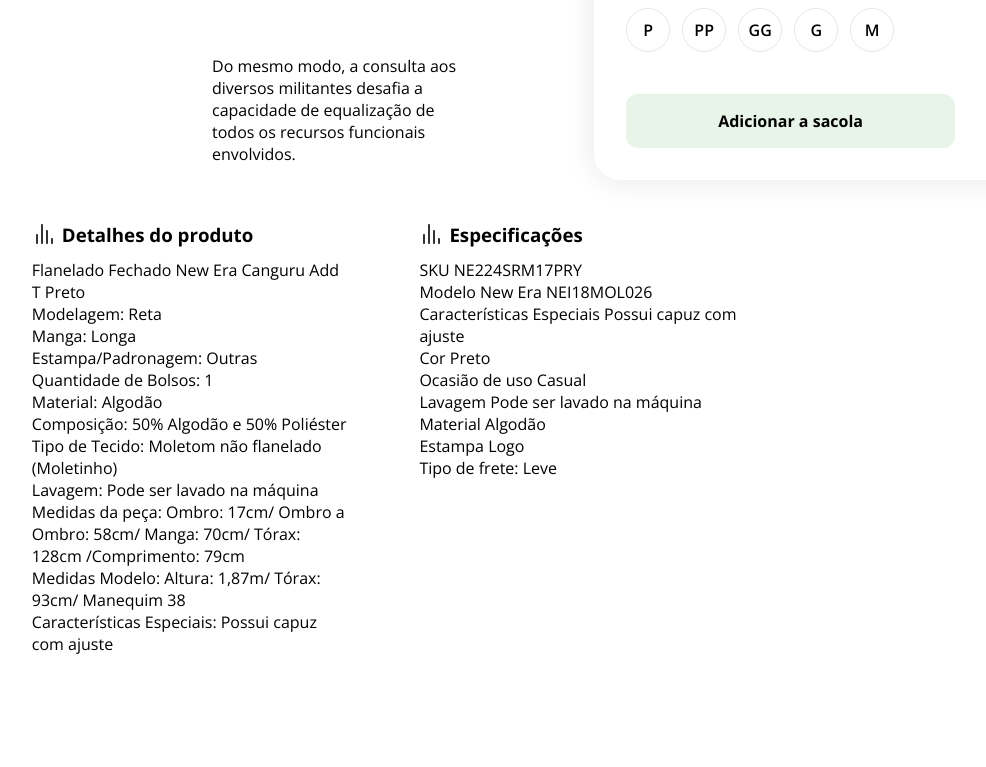
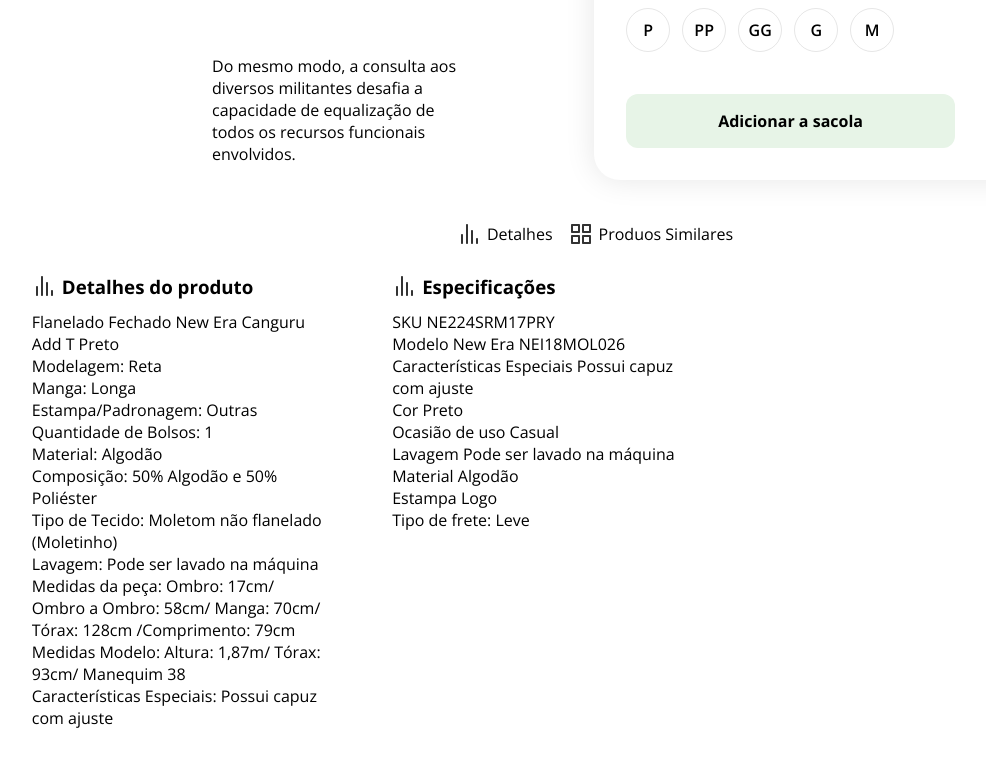
Before and after one commit to marlon307/project-respponse, a Next.js app: page /product/product.module in a window 1280 px wide. Shown: the part 734-1501 px from the top of the page, without its empty margins (45-1031 px from the left). Built offline with nearby package versions, Linux system fonts and the light colour scheme.

Commit message:
Page product detail update options

```diff
--- a/components/Cards/CardDetail/style.module.scss
+++ b/components/Cards/CardDetail/style.module.scss
@@ -1,7 +1,7 @@
 // Style Details
 .detail {
   position: relative;
-  width: 40vh;
+  width: 32ch;
   display: flex;
   flex-direction: column;
   align-items: flex-start;
--- a/pages/product/[productID].tsx
+++ b/pages/product/[productID].tsx
@@ -1,4 +1,4 @@
-import React from 'react';
+import React, { useState } from 'react';
 import BarColors from '../../components/Bars/BarColors';
 import style from './product.module.scss';
 import { options } from '../../service/colorsMock';
@@ -6,8 +6,11 @@ import BarSize from '../../components/Bars/BarSize';
 import AddBag from '../../components/Bars/AddBag';
 import DragItens from '../../components/SlideDrag/DragItens';
 import { DetailsCard, Spec } from '../../components/Cards';
+import Svg from '../../assets/Svg';
 
 function productId() {
+  const [itemdrag, setItemDrag] = useState(false);
+
   return (
     <div className={ style.product }>
       <div className={ style.slide }>
@@ -36,6 +39,28 @@ function productId() {
           <AddBag />
         </div>
       </div>
+      <div className={ style.options }>
+        <label htmlFor="detail">
+          <input
+            type="radio"
+            name="dragoption"
+            id="detail"
+            onClick={ () => setItemDrag(itemdrag) }
+          />
+          <Svg icoName="spec" />
+          Detalhes
+        </label>
+        <label htmlFor="recomendation">
+          <input
+            type="radio"
+            name="dragoption"
+            id="recomendation"
+            onClick={ () => setItemDrag(true) }
+          />
+          <Svg icoName="similar" />
+          <span>Produos Similares</span>
+        </label>
+      </div>
       <DragItens>
         <DetailsCard />
         <Spec />
--- a/pages/product/product.module.scss
+++ b/pages/product/product.module.scss
@@ -50,6 +50,26 @@
   margin-bottom: 42px;
 }
 
+.options {
+  display: flex;
+  align-items: center;
+  justify-content: center;
+  gap: 16px;
+  margin-bottom: 28px;
+
+  label {
+    display: flex;
+    align-items: center;
+    justify-content: center;
+    gap: 6px;
+  }
+
+  input {
+    display: none;
+  }
+
+}
+
 @media (max-width: 750px) {
   .infos {
     margin-top: 0;
```
